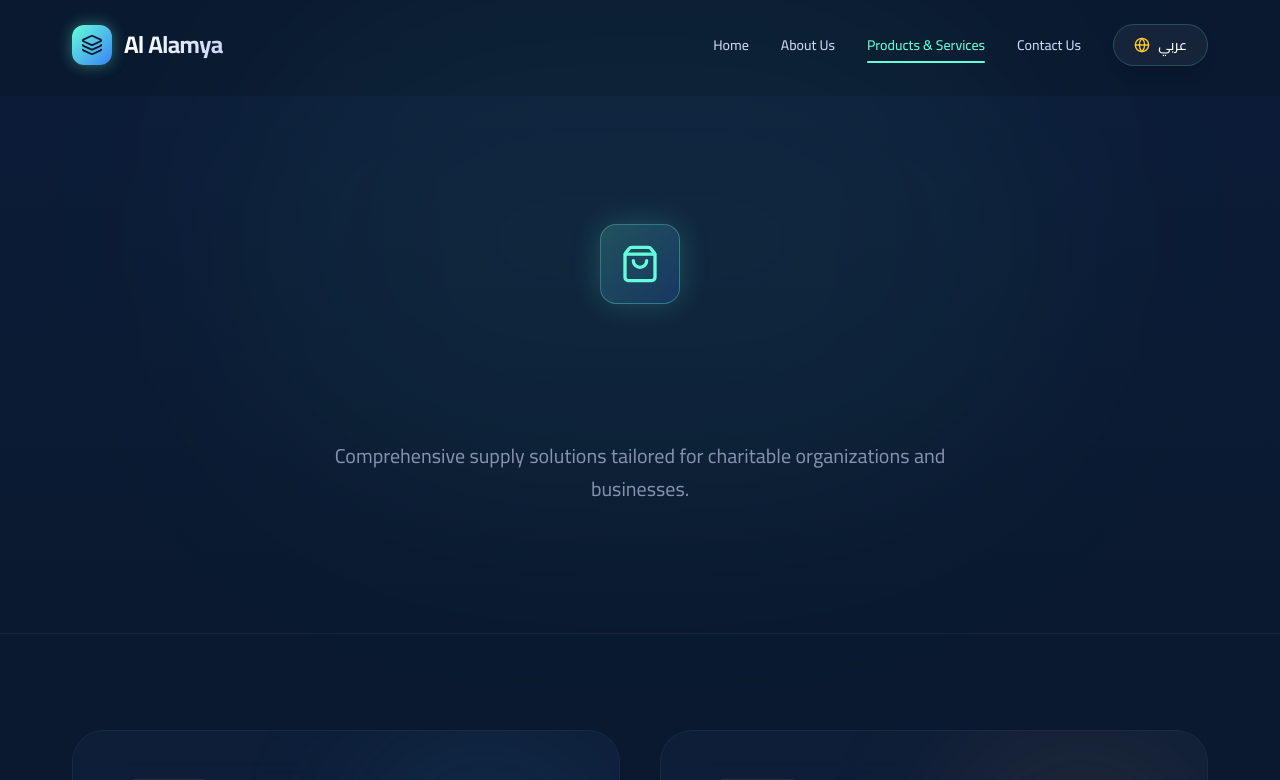
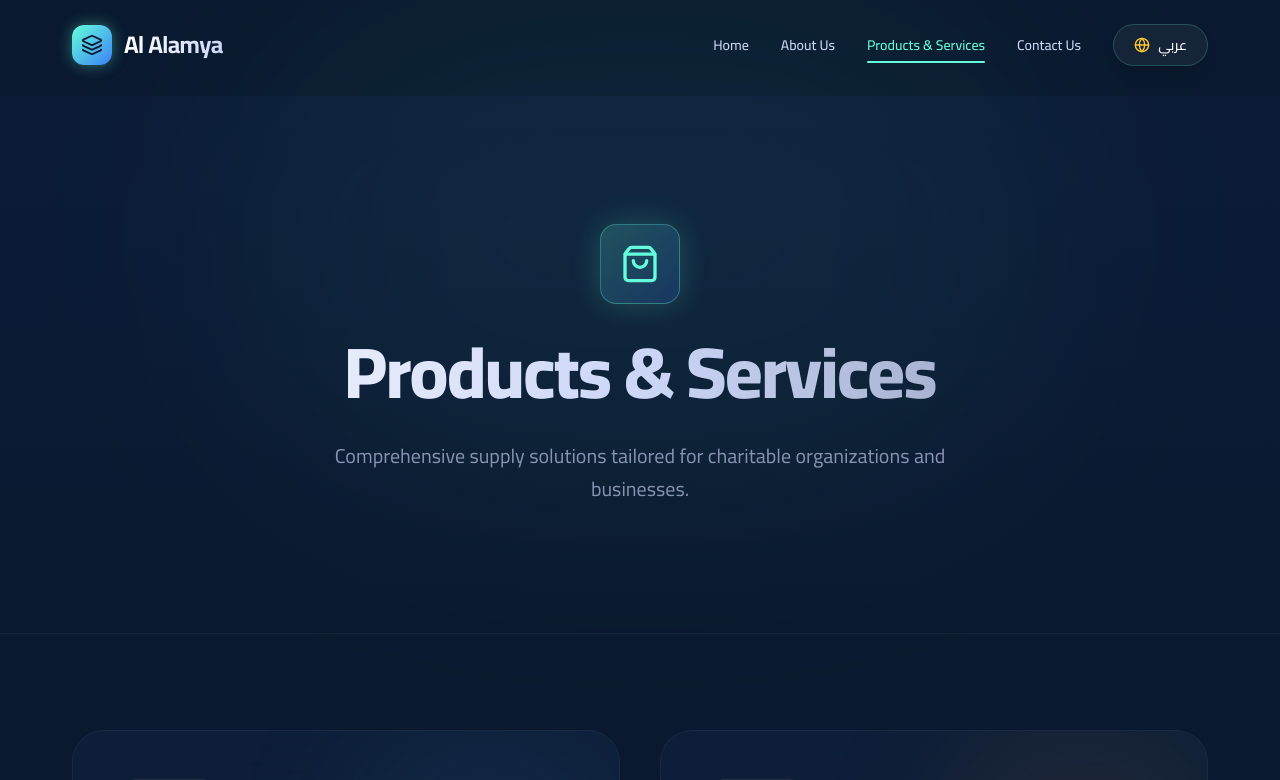
Before and after one commit to MahmoudEssam-code/Alalamya, a React (Vite) app: page /products in a window 1280 px wide. Shown: the top 780 px of the page. Built offline with nearby package versions, Linux system fonts and the light colour scheme.

Commit message:
Fixed missing text and added legal updates"

```diff
--- a/src/pages/Contact.jsx
+++ b/src/pages/Contact.jsx
@@ -38,6 +38,7 @@ const Contact = () => {
           <motion.h1
             initial={{ opacity: 0, y: 20 }}
             animate={{ opacity: 1, y: 0 }}
+            transition={{ delay: 0.1 }}
             className="text-5xl md:text-6xl font-extrabold text-transparent bg-clip-text bg-gradient-to-r from-white via-[#ccd6f6] to-[#8892b0] mb-6 pb-2 leading-relaxed tracking-tight"
           >
             {t('nav.contact')}
--- a/src/pages/Products.jsx
+++ b/src/pages/Products.jsx
@@ -63,6 +63,7 @@ const Products = () => {
           </motion.div>
           <motion.h1
             initial={{ opacity: 0, y: 20 }}
+            animate={{ opacity: 1, y: 0 }}
             className="text-5xl md:text-6xl lg:text-7xl font-extrabold text-transparent bg-clip-text bg-gradient-to-r from-white via-[#ccd6f6] to-[#8892b0] mb-6 pb-2 leading-relaxed tracking-tight"
           >
             {t('nav.products')}
```
